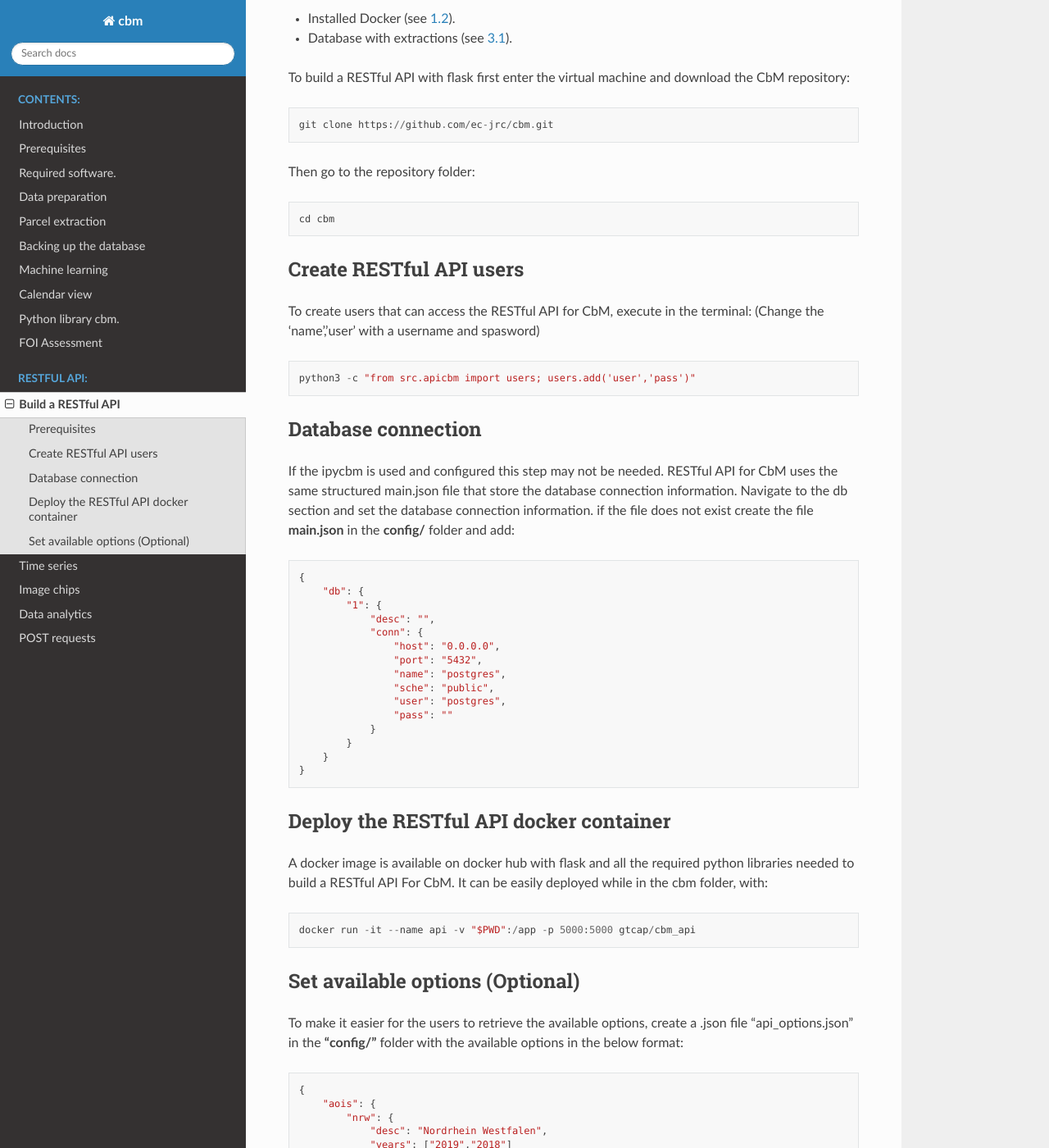
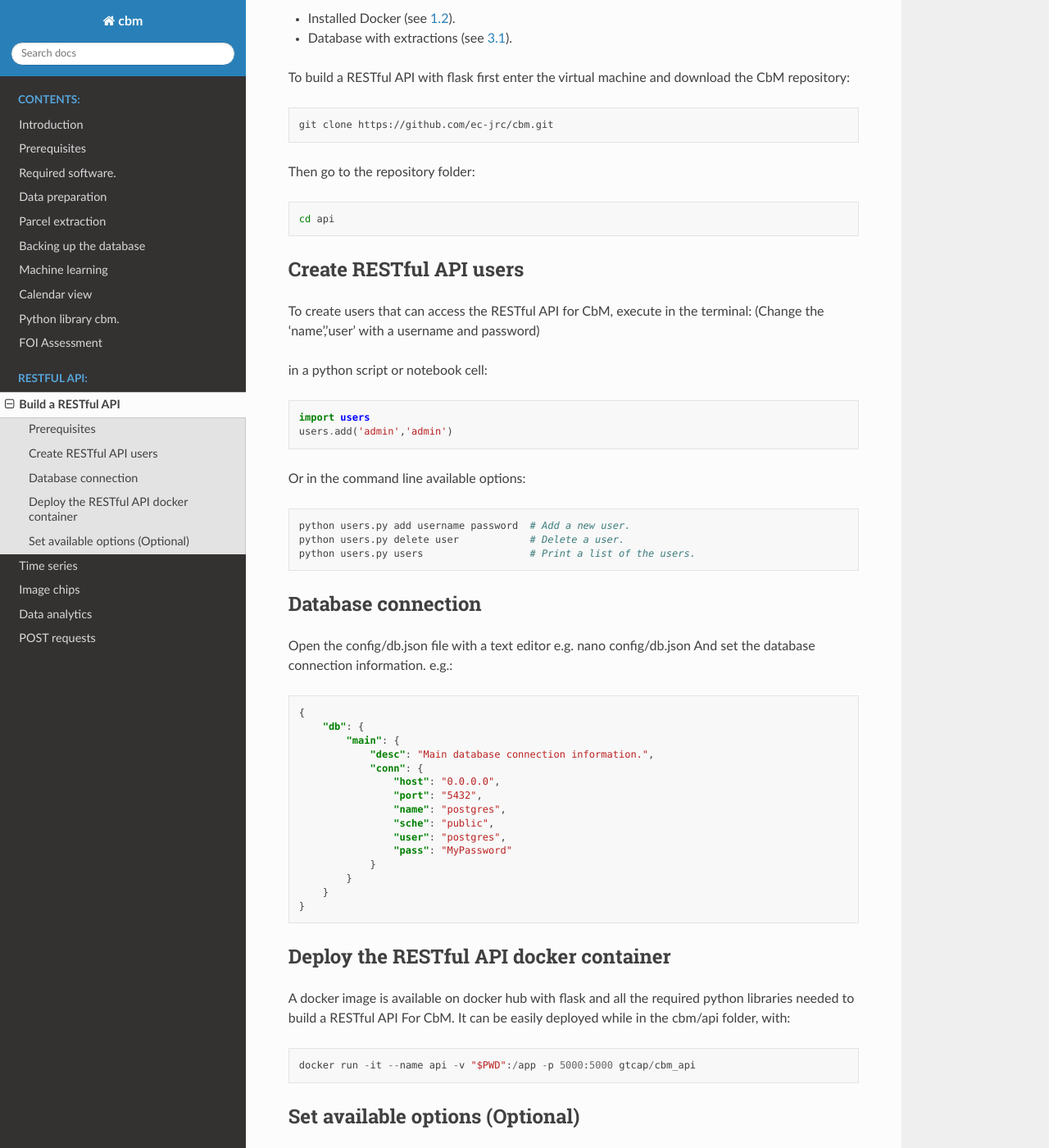
Before and after one commit to ec-jrc/cbm, a Sphinx documentation site: the page built from docs/api_build.md, in a window 1280 px wide and 1400 px high, scrolled down 349 px. Shown: the whole window at 82% size. Built offline with Sphinx 7.4.7 and the Read the Docs theme 2.0.0, drawn with Linux system fonts in a browser that asks for light colours; some of the changed text lies outside the part shown.

Commit message:
Update RESTful API creation documentation

````diff
--- a/docs/api_build.md
+++ b/docs/api_build.md
@@ -6,51 +6,59 @@ In order to facilitate the access to parcel time series, also for users who do n
 
 ## Prerequisites
 
- - Installed Docker (see [1.2](https://jrc-cbm.readthedocs.io/en/latest/prerequisites.html)).
- - Database with extractions (see [3.1](https://jrc-cbm.readthedocs.io/en/latest/parcel_extraction.html)).
+- Installed Docker (see [1.2](https://jrc-cbm.readthedocs.io/en/latest/prerequisites.html)).
+- Database with extractions (see [3.1](https://jrc-cbm.readthedocs.io/en/latest/parcel_extraction.html)).
 
 To build a RESTful API with flask first enter the virtual machine and download the CbM repository:
-
+```bash
     git clone https://github.com/ec-jrc/cbm.git
-
+```
 Then go to the repository folder:
-
-    cd cbm
-
+```bash
+    cd api
+```
 
 ## Create RESTful API users
 
-To create users that can access the RESTful API for CbM, execute in the terminal: (Change the 'name','user' with a username and spasword)
+To create users that can access the RESTful API for CbM, execute in the terminal: (Change the 'name','user' with a username and password)
 
-    python3 -c "from src.apicbm import users; users.add('user','pass')"
-
+in a python script or notebook cell:
+```python
+import users
+users.add('admin','admin')
+```
+Or in the command line available options::
+```bash
+python users.py add username password  # Add a new user.
+python users.py delete user            # Delete a user.
+python users.py users                  # Print a list of the users.
+```
 
 ## Database connection
 
-If the ipycbm is used and configured this step may not be needed.
-RESTful API for CbM uses the same structured main.json file that store the database connection information.
-Navigate to the db section and set the database connection information. if the file does not exist create the file **main.json** in the **config/** folder and add:
-
-    {
-        "db": {
-            "1": {
-                "desc": "",
-                "conn": {
-                    "host": "0.0.0.0",
-                    "port": "5432",
-                    "name": "postgres",
-                    "sche": "public",
-                    "user": "postgres",
-                    "pass": ""
-                }
+Open the config/db.json file with a text editor e.g. nano config/db.json
+And set the database connection information. e.g.:
+```json
+{
+    "db": {
+        "main": {
+            "desc": "Main database connection information.",
+            "conn": {
+                "host": "0.0.0.0",
+                "port": "5432",
+                "name": "postgres",
+                "sche": "public",
+                "user": "postgres",
+                "pass": "MyPassword"
             }
         }
     }
-
+}
+```
 
 ## Deploy the RESTful API docker container
 
-A docker image is available on docker hub with flask and all the required python libraries needed to build a RESTful API For CbM. It can be easily deployed while in the cbm folder, with:
+A docker image is available on docker hub with flask and all the required python libraries needed to build a RESTful API For CbM. It can be easily deployed while in the cbm/api folder, with:
 
     docker run -it --name api -v "$PWD":/app -p 5000:5000 gtcap/cbm_api
 
@@ -60,19 +68,20 @@ A docker image is available on docker hub with flask and all the required python
 
 To make it easier for the users to retrieve the available options, create a .json file "api_options.json" in the **"config/"** folder with the available options in the below format:
 
-
-    {
-        "aois": {
-            "nrw": {
-                "desc": "Nordrhein Westfalen",
-                "years": ["2019","2018"]
-            },
-            "es": {
-                "desc": "Spain",
-                "years": ["2019"]
-            }
+```json
+{
+    "aois": {
+        "aio": {
+            "desc": "Area of Interest",
+            "years": ["2019","2018"]
+        },
+        "test": {
+            "desc": "Sample test dataset",
+            "years": ["2019"]
         }
     }
+}
+```
 
 This can be retrieved from the users with the request:
 
````
